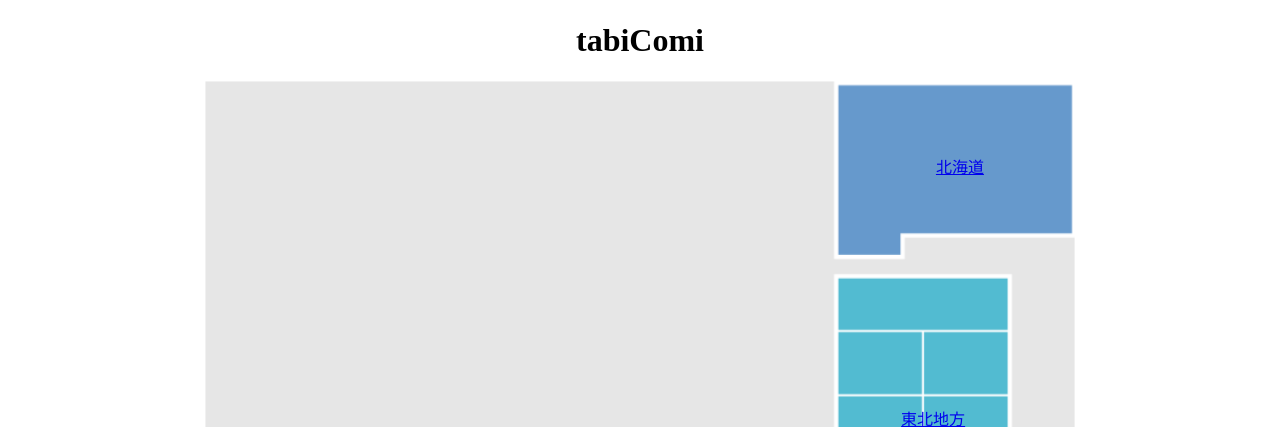
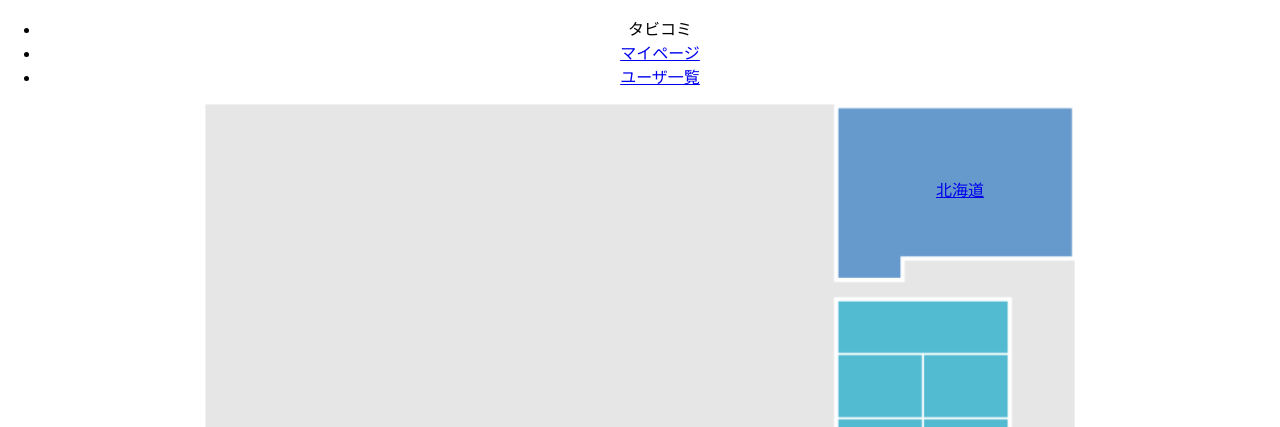
Before and after one commit to Hackathon-F-team/F-team, a Flask app: page / in a window 1280 px wide. Shown: the top 427 px of the page. Run offline with Flask 2, Linux system fonts and the light colour scheme; the visitor is signed in with stand-in values (Sample User, id 1); data comes from the database, SQL or seed files in the repository.

Commit message:
ヘッダーを作成

```diff
--- a/templates/map.html
+++ b/templates/map.html
@@ -14,11 +14,15 @@
   </head>
 
 
+  <body>
+    <div class="header">
+      <ul class="header-list">
+          <li class="applogo">タビコミ</li>
+          <li class="appname"><a href="/my_info/{{uid}}">マイページ</a></li>
+          <li class="appname"><a href="/users">ユーザ一覧</a></li>
+      </ul>
+    </div>
 
-
-  <body>
-
-   <h1>tabiComi</h1>
 
    <div class="日本地図"><!---このクラスを基準に位置調整されている-->
       <img src="https://github.com/Hackathon-F-team/F-team/blob/develop/static/img/%E6%97%A5%E6%9C%AC%E5%9C%B0%E5%9B%B3.png?raw=true"class="map1">
```
